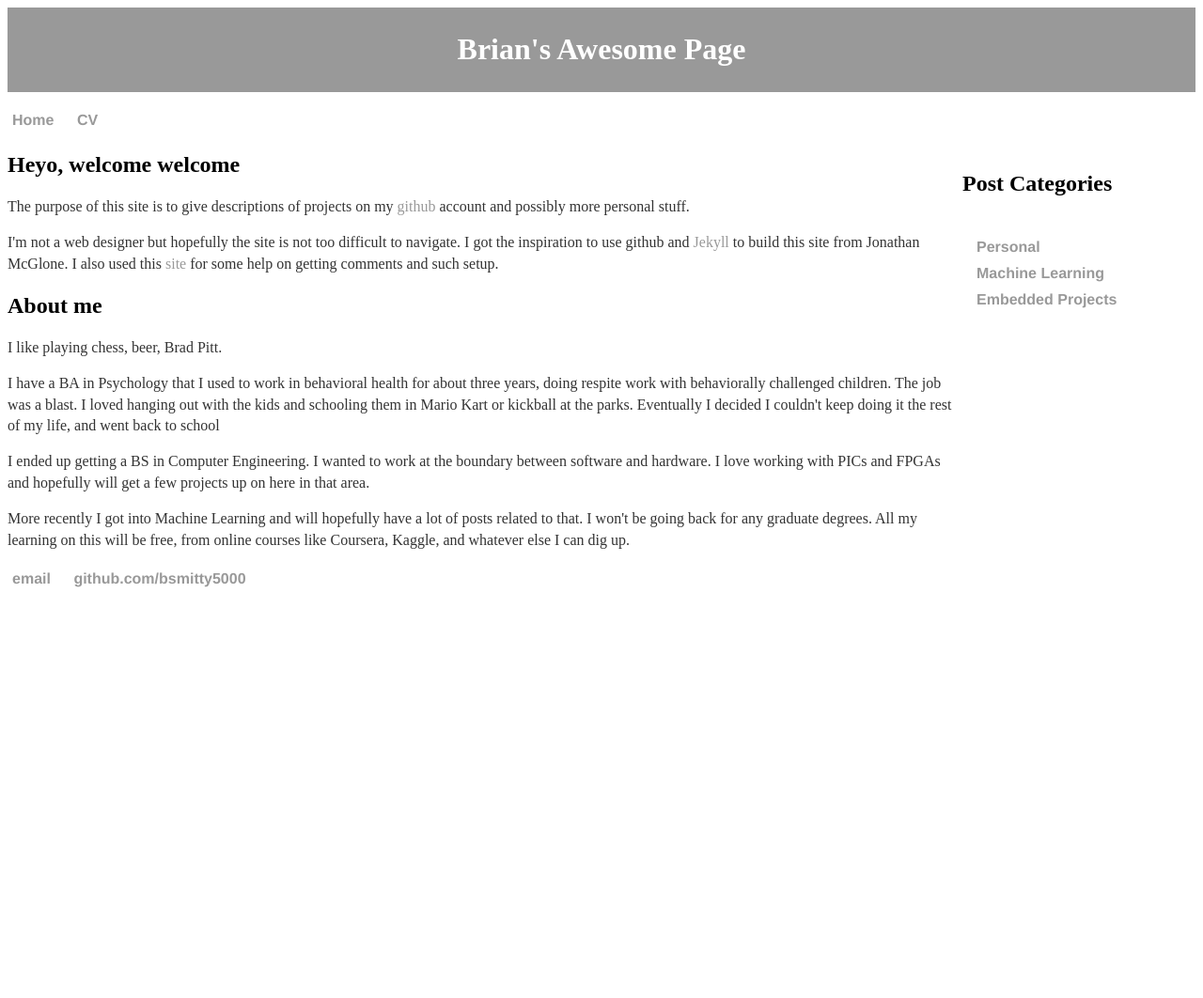
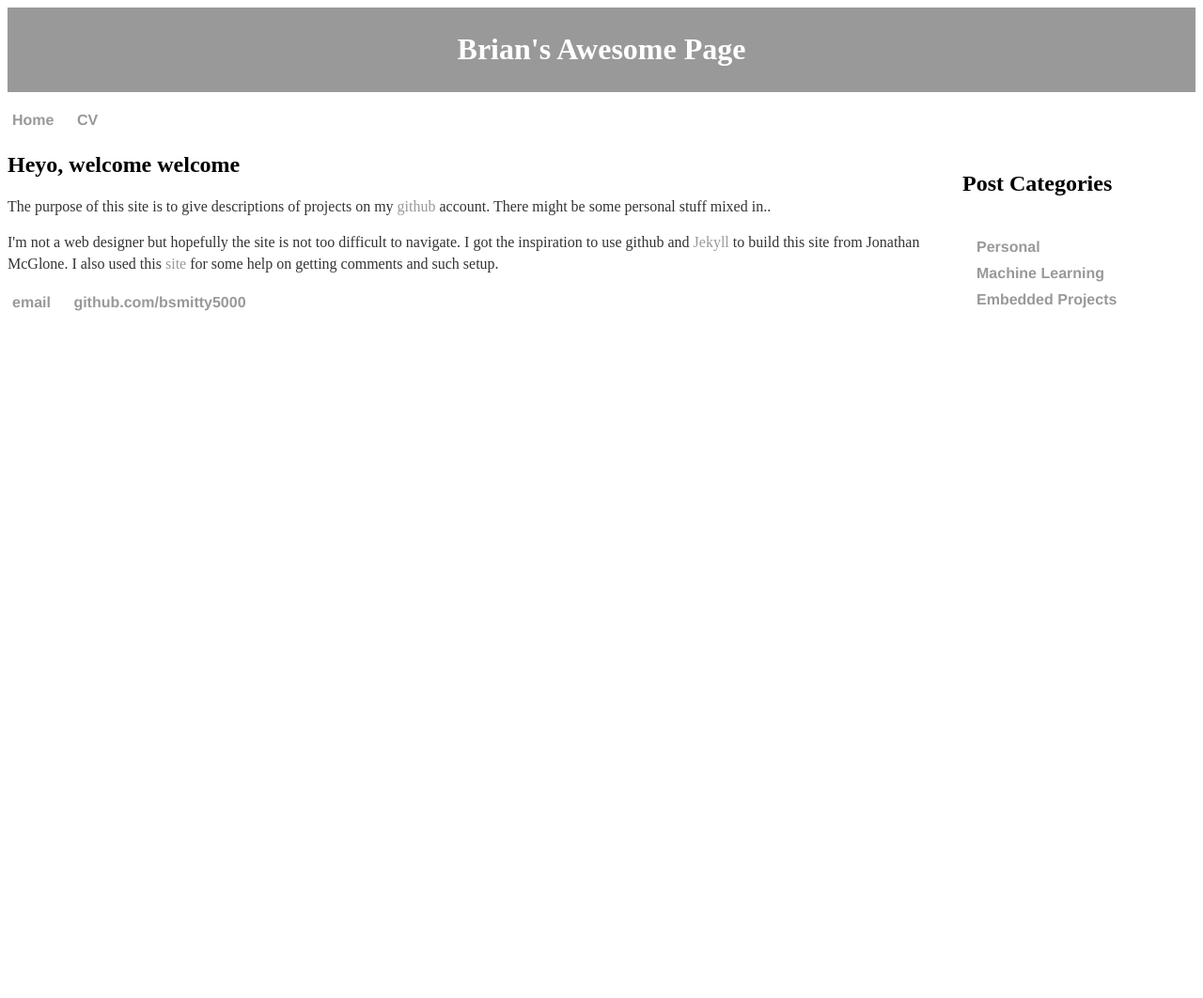
Before and after one commit to bsmitty5000/bsmitty5000.github.io, a Jekyll site: the page built from index.html, in a window 1280 px wide. Shown: the whole page at 94% size. Built offline with Jekyll 4.4.1, drawn with Linux system fonts in a browser that asks for light colours.

Commit message:
Update index.html

```diff
--- a/index.html
+++ b/index.html
@@ -3,25 +3,14 @@
 title: The greatest site in the world
 description: A blog about hardware programming, machine learning, and embedded development
 ---
-<div class="about_me">
+<div class="intro">
 	<h2>Heyo, welcome welcome</h2>
 	<p>The purpose of this site is to give descriptions of projects on my
-	<a href="https://github.com/bsmitty5000">github</a> account and possibly more personal stuff.</p>
+	<a href="https://github.com/bsmitty5000">github</a> account. There might be some personal stuff mixed in..</p>
 	<p>I'm not a web designer but hopefully the site is not too difficult to navigate.
 	I got the inspiration to use github and <a href="http://jekyllrb.com/">Jekyll</a> to build this site from
 	<a href="http://jmcglone.com/guides/github-pages/"></a>Jonathan McGlone</a>.
 	I also used this <a href="http://joshualande.com/jekyll-github-pages-poole/">site</a>
 	for some help on getting comments and such setup.</p>
 
-	<h2>About me</h2>
-	<p>I like playing chess, beer, Brad Pitt.</p>
-	<p>I have a BA in Psychology that I used to work in behavioral health for about three years,
-	doing respite work with behaviorally challenged children. The job was a blast. I loved hanging out
-	with the kids and schooling them in Mario Kart or kickball at the parks. Eventually I decided I couldn't
-	keep doing it the rest of my life, and went back to school</p>
-	<p>I ended up getting a BS in Computer Engineering. I wanted to work at the boundary between software and
-	hardware. I love working with PICs and FPGAs and hopefully will get a few projects up on here in that area.</p>
-	<p>More recently I got into Machine Learning and will hopefully have a lot of posts
-	related to that. I won't be going back for any graduate degrees. All my learning on this will be free, from
-	online courses like Coursera, Kaggle, and whatever else I can dig up.</p>
-</div><!-- /.about_me -->
+</div><!-- /.intro -->
```
